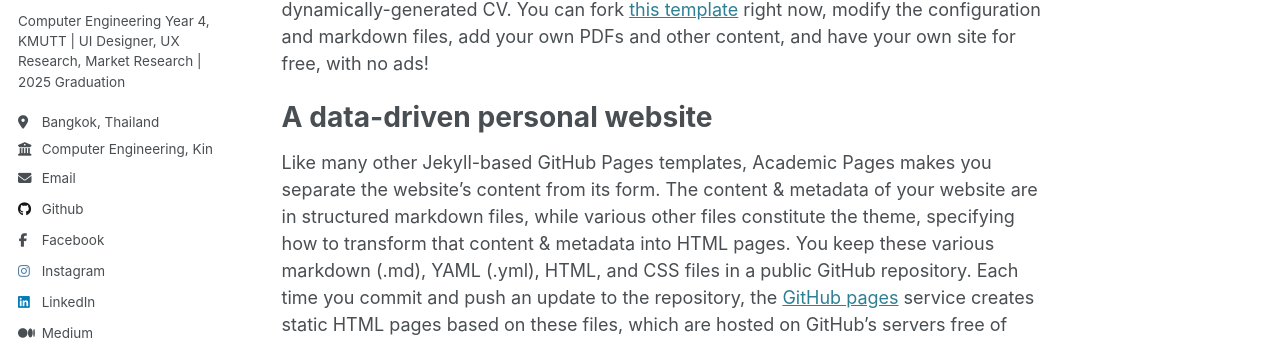
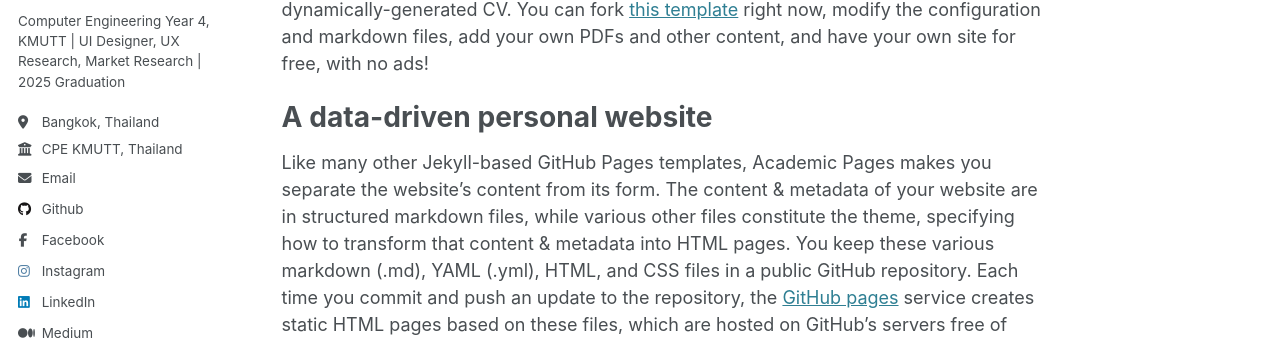
Before and after one commit to natch-ptc/natch-ptc.github.io, a Jekyll site: the page built from _pages/about.md, in a window 1280 px wide. Shown: the part 342-682 px from the top of the page. Built offline with Jekyll 4.4.1, drawn with Linux system fonts in a browser that asks for light colours.

Commit message:
Add text

```diff
--- a/_config.yml
+++ b/_config.yml
@@ -26,7 +26,7 @@ author:
   pronouns: "she/her"
   bio: "Computer Engineering Year 4, KMUTT | UI Designer, UX Research, Market Research | 2025 Graduation"
   location: "Bangkok, Thailand"
-  employer: "Computer Engineering, King Mongkut's University of Technology Thonburi"
+  employer: "CPE KMUTT, Thailand"
   uri: # URL
   email: "ruedhaidham16@gmail.com"
 
```
